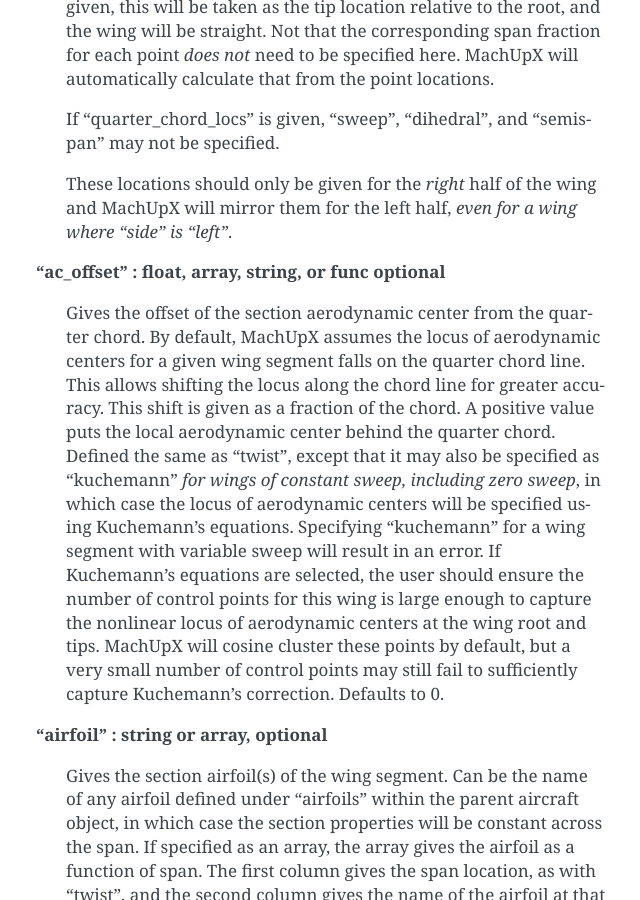
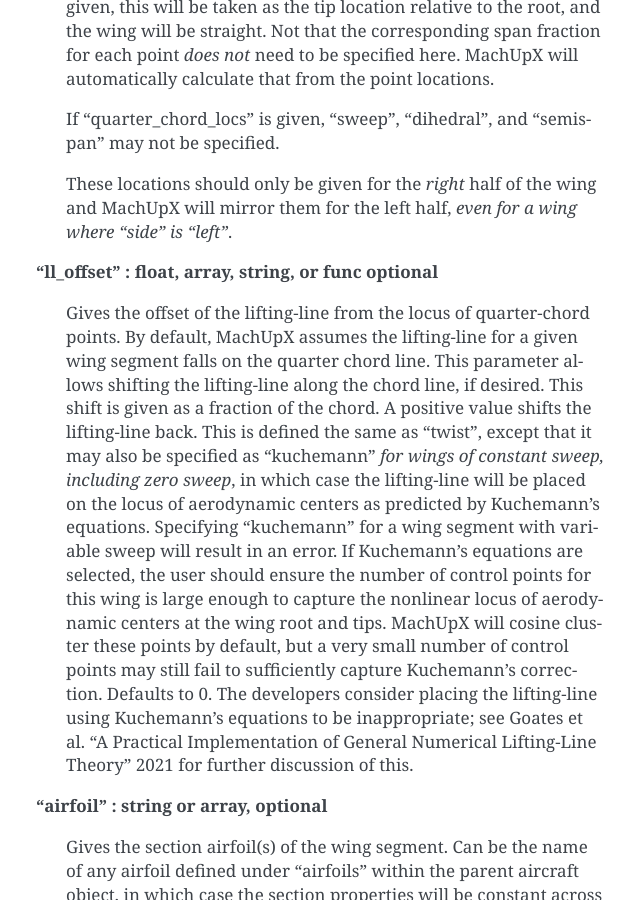
Before and after one commit to usuaero/MachUpX, a Sphinx documentation site: the page built from docs/source/creating_input_files.md, in a window 1280 px wide and 900 px high, scrolled down 22644 px. Shown: the whole window, without its empty margins (474-1114 px from the left). Built offline with Sphinx 7.4.7, drawn with Linux system fonts in a browser that asks for light colours; pages that are not in the unit, such as notebooks, are missing from menus.

Commit message:
Updated ac_offset to ll_offset.

```diff
--- a/docs/source/creating_input_files.md
+++ b/docs/source/creating_input_files.md
@@ -534,8 +534,8 @@
 >>>>
 >>>>These locations should only be given for the *right* half of the wing and MachUpX will mirror them for the left half, *even for a wing where "side" is "left"*.
 >>>
->>>**"ac_offset" : float, array, string, or func optional**
->>>>Gives the offset of the section aerodynamic center from the quarter chord. By default, MachUpX assumes the locus of aerodynamic centers for a given wing segment falls on the quarter chord line. This allows shifting the locus along the chord line for greater accuracy. This shift is given as a fraction of the chord. A positive value puts the local aerodynamic center behind the quarter chord. Defined the same as "twist", except that it may also be specified as "kuchemann" *for wings of constant sweep, including zero sweep*, in which case the locus of aerodynamic centers will be specified using Kuchemann's equations. Specifying "kuchemann" for a wing segment with variable sweep will result in an error. If Kuchemann's equations are selected, the user should ensure the number of control points for this wing is large enough to capture the nonlinear locus of aerodynamic centers at the wing root and tips. MachUpX will cosine cluster these points by default, but a very small number of control points may still fail to sufficiently capture Kuchemann's correction. Defaults to 0.
+>>>**"ll_offset" : float, array, string, or func optional**
+>>>>Gives the offset of the lifting-line from the locus of quarter-chord points. By default, MachUpX assumes the lifting-line for a given wing segment falls on the quarter chord line. This parameter allows shifting the lifting-line along the chord line, if desired. This shift is given as a fraction of the chord. A positive value shifts the lifting-line back. This is defined the same as "twist", except that it may also be specified as "kuchemann" *for wings of constant sweep, including zero sweep*, in which case the lifting-line will be placed on the locus of aerodynamic centers as predicted by Kuchemann's equations. Specifying "kuchemann" for a wing segment with variable sweep will result in an error. If Kuchemann's equations are selected, the user should ensure the number of control points for this wing is large enough to capture the nonlinear locus of aerodynamic centers at the wing root and tips. MachUpX will cosine cluster these points by default, but a very small number of control points may still fail to sufficiently capture Kuchemann's correction. Defaults to 0. The developers consider placing the lifting-line using Kuchemann's equations to be inappropriate; see Goates et al. "A Practical Implementation of General Numerical Lifting-Line Theory" 2021 for further discussion of this.
 >>>
 >>>**"airfoil" : string or array, optional**
 >>>>Gives the section airfoil(s) of the wing segment. Can be the name of any airfoil defined under "airfoils" within the parent aircraft object, in which case the section properties will be constant across the span. If specified as an array, the array gives the airfoil as a function of span. The first column gives the span location, as with "twist", and the second column gives the name of the airfoil at that location. MachUpX will interpolate airfoil properties between the given points. Can also be the path to a csv file containing the airfoil distribution formatted in columns, as with the array. Defaults to the name of the first airfoil listed under "airfoils". Cannot have units.
--- a/docs/source/index.rst
+++ b/docs/source/index.rst
@@ -13,6 +13,6 @@
    dxf
    common_issues
    error_handling
-   version_1_to_version_2
+   version_notes
    support
    developer_notes
```
Also changed, not shown: docs/source/developer_notes.md (+1 -1 lines), docs/source/version_notes.md (added, +19 -0 lines), 1 other file.
